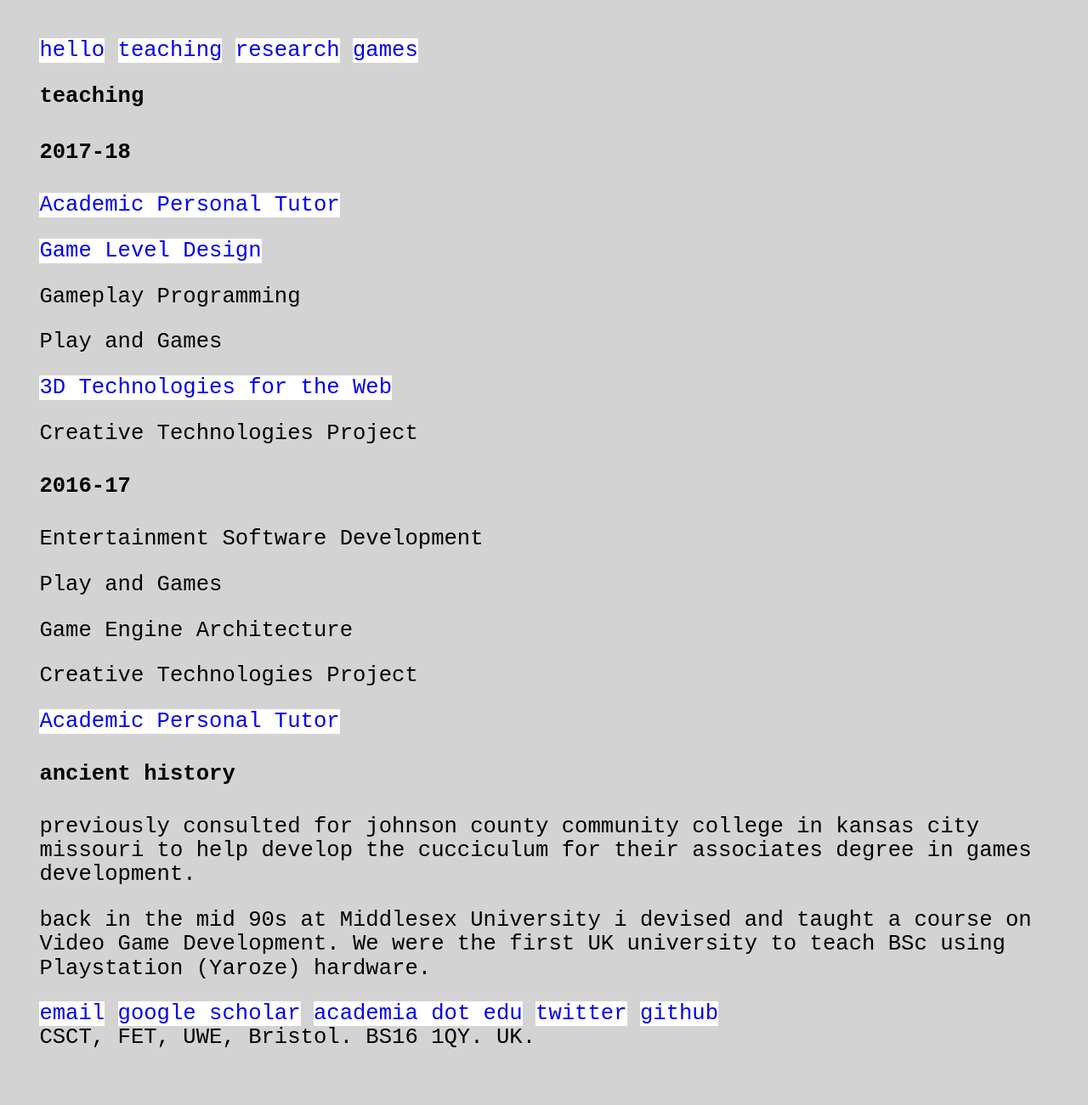
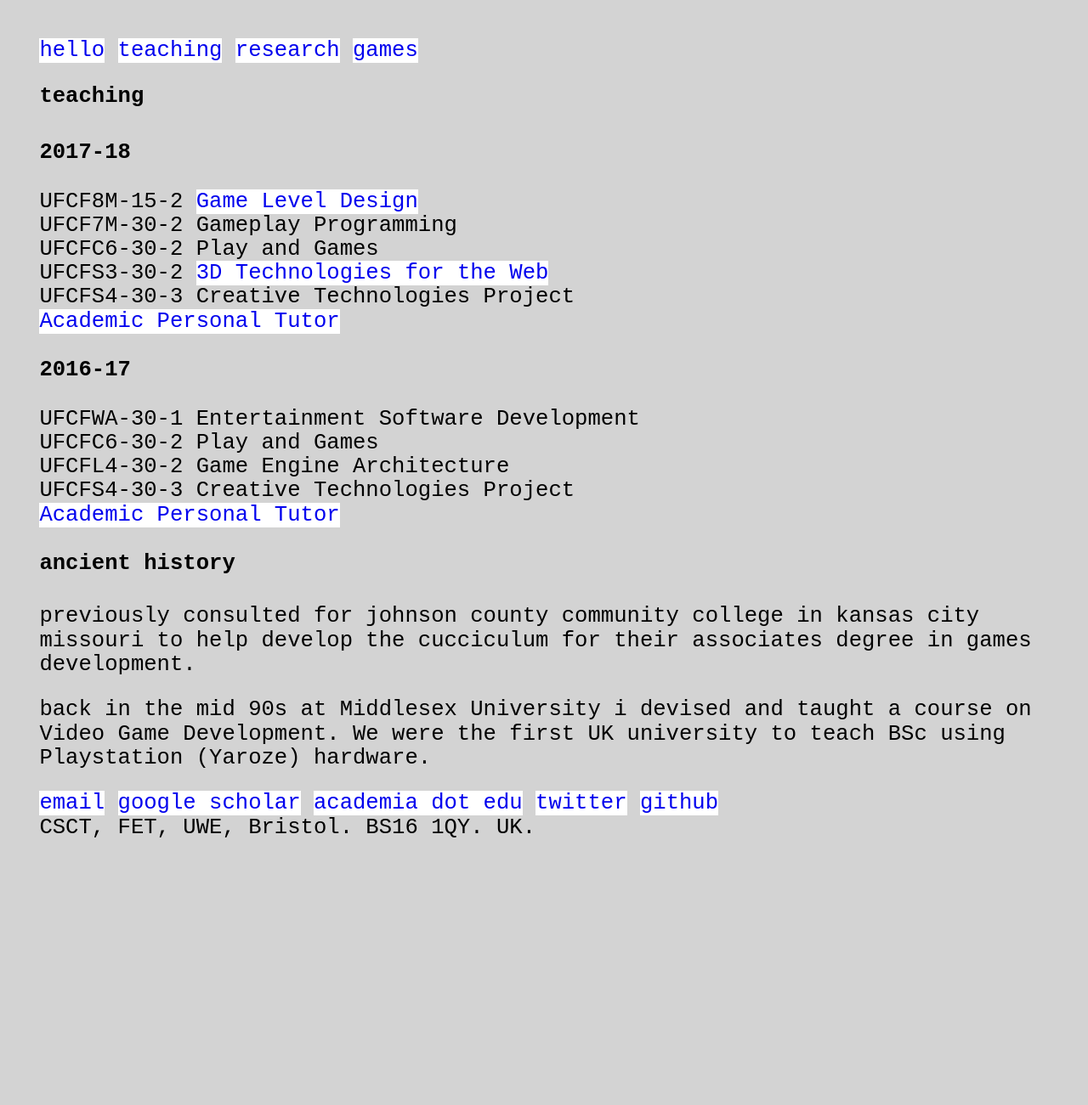
Before and after one commit to seanbutler/www.seanbutler.net, a Jekyll site: the page built from teaching/index.html, in a window 1280 px wide. Shown: the whole page at 85% size. Built offline with Jekyll 4.4.1, drawn with Linux system fonts in a browser that asks for light colours; after the commit the page ends 1053 px from its top, so only the background shows below that.

Commit message:
added course codes

```diff
--- a/teaching/index.html
+++ b/teaching/index.html
@@ -6,19 +6,22 @@ title: Teaching
 <h1>teaching</h1>
 
 <h2>2017-18</h2>
-<p><a href = "../AcademicPersonalTutor">Academic Personal Tutor</a></p>
-<p><a href = "../LevelDesignCourse">Game Level Design</a></p>
-<p>Gameplay Programming<p>
-<p>Play and Games<p>
-<p><a href = "../3DWebTechCourse">3D Technologies for the Web</a></p>
-<p>Creative Technologies Project</p>
+
+UFCF8M-15-2 <a href = "../LevelDesignCourse">Game Level Design</a><br />
+UFCF7M-30-2 Gameplay Programming<br />
+UFCFC6-30-2 Play and Games<br />
+UFCFS3-30-2 <a href = "../3DWebTechCourse">3D Technologies for the Web</a><br />
+UFCFS4-30-3 Creative Technologies Project<br />
+<a href = "../AcademicPersonalTutor">Academic Personal Tutor</a><br />
 
 <h2>2016-17</h2>
-<p>Entertainment Software Development</p>
-<p>Play and Games</p>
-<p>Game Engine Architecture</p>
-<p>Creative Technologies Project</p>
-<p><a href = "../AcademicPersonalTutor">Academic Personal Tutor</a></p>
+
+UFCFWA-30-1 Entertainment Software Development<br />
+UFCFC6-30-2 Play and Games<br />
+UFCFL4-30-2 Game Engine Architecture<br />
+UFCFS4-30-3 Creative Technologies Project<br />
+<a href = "../AcademicPersonalTutor">Academic Personal Tutor</a><br />
+
 
 <h2>ancient history</h2>
 
```
